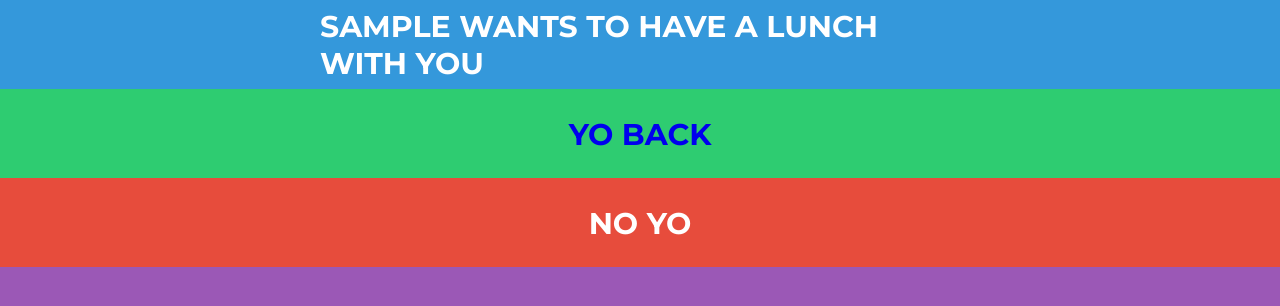
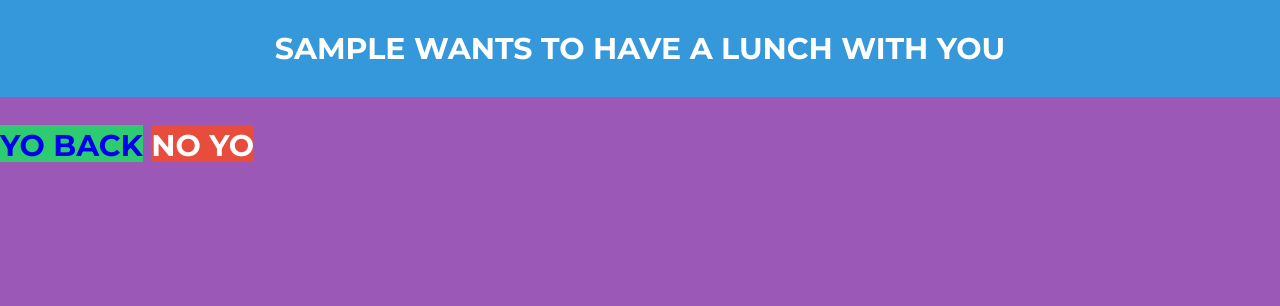
Before and after one commit to vishwin/YoLunch, a Flask app: template lunch/templates/NewLunchRequest.html in a window 1280 px wide. Shown: the top 306 px of the page. Run offline with Flask 2, Linux system fonts and the light colour scheme; the template is opened without the code that fills it: most values are stand-ins (such as "Sample title", 1, 10 or a date in 2020); parts of the project's set-up code (start-up, migrations or seed data) failed here and were passed over.

Commit message:
JK
Still taking a dump

```diff
--- a/lunch/static/common.css
+++ b/lunch/static/common.css
@@ -12,16 +12,12 @@ body {
 }
 
 section, div, header, a {
-	display: block;
         min-height: 89px;
-        position: relative;
+	text-align: center;
 }
 section p, div p, header p, a p {
-        margin: 0;
-        position: absolute;
-        top: 50%;
-        left: 50%;
-        transform: translate(-50%, -50%);
+	display: inline-block;
+	vertical-align: middle;
 }
 a:hover, a:active {
 	text-decoration: none;
```
